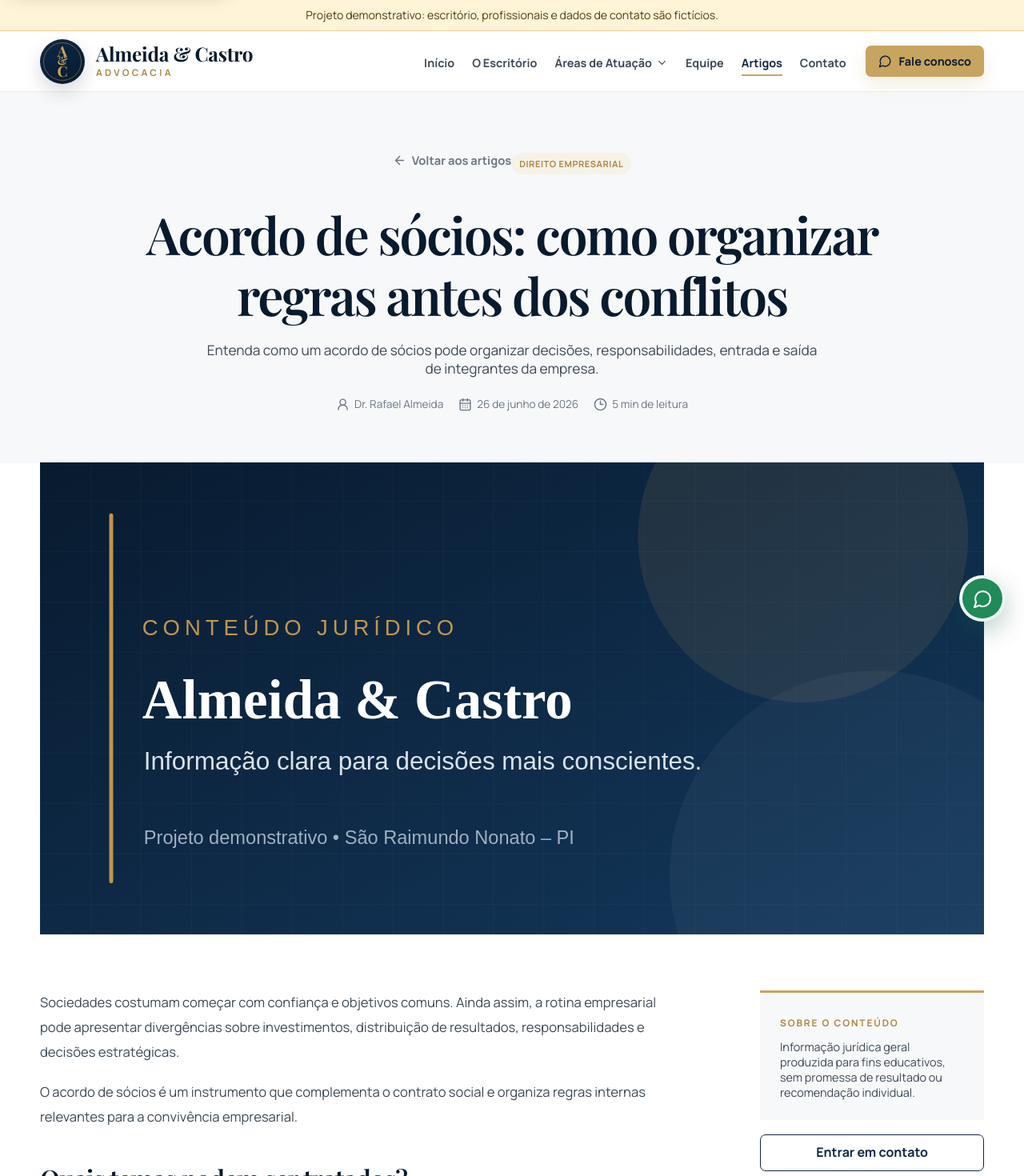
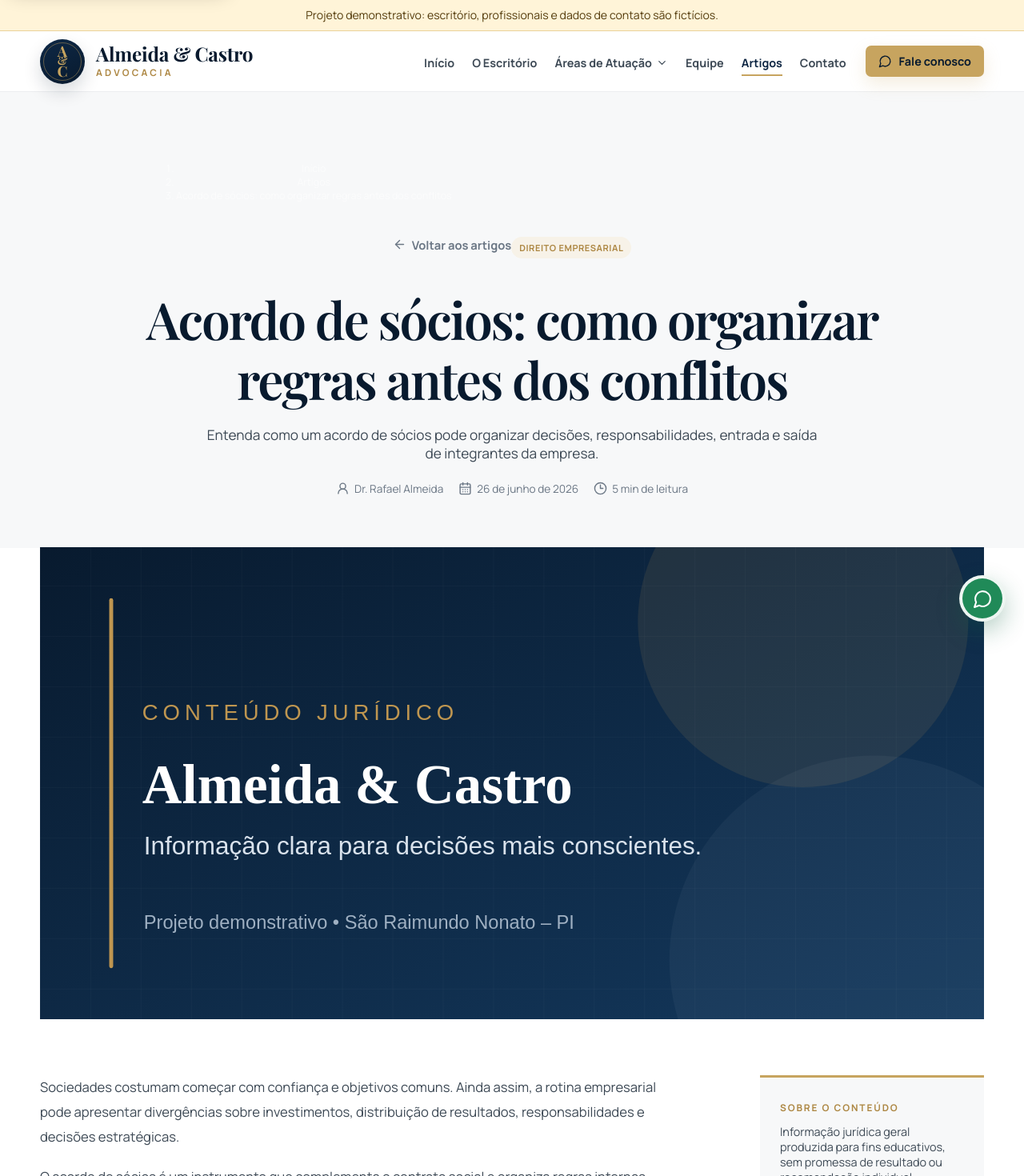
Before and after one commit to RicardoRibeiro-Prof/almeida-castro-advocacia, a React (Vite) app: page /artigos/acordo-de-socios-como-prevenir-conflitos-na-empresa in a window 1280 px wide. Shown: the top 1470 px of the page at 80% size. Built offline with nearby package versions, Linux system fonts and the light colour scheme.

Commit message:
Melhora SEO, breadcrumbs e semântica dos artigos

```diff
--- a/src/pages/ArticleDetail.jsx
+++ b/src/pages/ArticleDetail.jsx
@@ -2,14 +2,16 @@ import { ArrowLeft, CalendarDays, Clock3, MessageCircle, UserRound } from 'lucid
 import { useEffect, useState } from 'react'
 import { Link, useParams } from 'react-router-dom'
 import ArticleCard from '../components/ArticleCard'
+import Breadcrumbs from '../components/Breadcrumbs'
 import LoadingSpinner from '../components/LoadingSpinner'
 import Seo from '../components/Seo'
+import SITE, { buildAssetUrl, buildCanonicalUrl } from '../config/site'
 import { getPublishedArticleBySlug, getRelatedArticles } from '../services/articleService'
 import { formatDate } from '../utils/format'
 import { sanitizeHtml } from '../utils/sanitize'
 import NotFound from './NotFound'
 
-const FALLBACK_IMAGE = 'https://images.unsplash.com/photo-1589829545856-d10d557cf95f?auto=format&fit=crop&w=1600&q=85'
+const FALLBACK_IMAGE = `${import.meta.env.BASE_URL}images/articles/default.svg`
 
 export default function ArticleDetail() {
   const { slug } = useParams()
@@ -22,6 +24,7 @@ export default function ArticleDetail() {
   useEffect(() => {
     setLoading(true)
     setNotFound(false)
+    setError('')
     getPublishedArticleBySlug(slug)
       .then(async (data) => {
         if (!data) {
@@ -37,37 +40,95 @@ export default function ArticleDetail() {
 
   if (loading) return <div className="page-loading"><LoadingSpinner label="Carregando artigo..." /></div>
   if (notFound) return <NotFound />
-  if (error) return <div className="container page-error"><p className="status-message status-message--error">{error}</p></div>
+  if (error) return <div className="container page-error"><p className="status-message status-message--error" role="alert">{error}</p></div>
   if (!article) return null
 
-  const shareText = `${article.title} - ${window.location.href}`
+  const articlePath = `/artigos/${article.slug}`
+  const canonical = article.canonical || buildCanonicalUrl(articlePath)
+  const shareText = `${article.title} - ${canonical}`
   const shareUrl = `https://wa.me/?text=${encodeURIComponent(shareText)}`
+  const structuredData = [
+    {
+      '@context': 'https://schema.org',
+      '@type': 'BreadcrumbList',
+      itemListElement: [
+        { '@type': 'ListItem', position: 1, name: 'Início', item: buildCanonicalUrl('/') },
+        { '@type': 'ListItem', position: 2, name: 'Artigos', item: buildCanonicalUrl('/artigos') },
+        { '@type': 'ListItem', position: 3, name: article.title, item: canonical },
+      ],
+    },
+    {
+      '@context': 'https://schema.org',
+      '@type': 'BlogPosting',
+      headline: article.title,
+      description: article.summary,
+      image: buildAssetUrl(article.cover_image_url),
+      author: { '@type': 'Person', name: article.author_name },
+      publisher: {
+        '@type': 'Organization',
+        name: SITE.name,
+        logo: { '@type': 'ImageObject', url: buildAssetUrl(SITE.logo) },
+      },
+      datePublished: article.published_at,
+      dateModified: article.updated_at,
+      articleSection: article.categories?.name,
+      mainEntityOfPage: canonical,
+    },
+  ]
 
   return (
     <>
-      <Seo title={article.title} description={article.summary} image={article.cover_image_url} type="article" />
+      <Seo
+        title={article.title}
+        description={article.summary}
+        path={articlePath}
+        image={article.cover_image_url}
+        imageAlt={article.cover_alt}
+        type="article"
+        noIndex={article.no_index}
+        author={article.author_name}
+        publishedTime={article.published_at}
+        modifiedTime={article.updated_at}
+        section={article.categories?.name}
+        structuredData={structuredData}
+      />
       <article className="article-page">
         <header className="article-header">
           <div className="container article-header__inner">
-            <Link className="back-link" to="/artigos"><ArrowLeft size={17} /> Voltar aos artigos</Link>
+            <Breadcrumbs items={[
+              { label: 'Início', to: '/' },
+              { label: 'Artigos', to: '/artigos' },
+              { label: article.title },
+            ]} />
+            <Link className="back-link" to="/artigos"><ArrowLeft size={17} aria-hidden="true" /> Voltar aos artigos</Link>
             <span className="category-badge">{article.categories?.name || 'Informações Gerais'}</span>
             <h1>{article.title}</h1>
             <p className="article-header__summary">{article.summary}</p>
             <div className="article-header__meta">
-              <span><UserRound size={17} /> {article.author_name}</span>
-              <span><CalendarDays size={17} /> {formatDate(article.published_at)}</span>
-              <span><Clock3 size={17} /> {article.reading_time || 3} min de leitura</span>
+              <span><UserRound size={17} aria-hidden="true" /> {article.author_name}</span>
+              <span><CalendarDays size={17} aria-hidden="true" /> <time dateTime={article.published_at}>{formatDate(article.published_at)}</time></span>
+              <span><Clock3 size={17} aria-hidden="true" /> {article.reading_time || 3} min de leitura</span>
             </div>
           </div>
         </header>
-        <div className="container article-cover"><img src={article.cover_image_url || FALLBACK_IMAGE} alt={`Imagem de capa do artigo: ${article.title}`} onError={(event) => { event.currentTarget.src = FALLBACK_IMAGE }} /></div>
+        <div className="container article-cover">
+          <img
+            src={article.cover_image_url || FALLBACK_IMAGE}
+            alt={article.cover_alt || `Imagem de capa do artigo ${article.title}`}
+            width="1200"
+            height="630"
+            decoding="async"
+            fetchPriority="high"
+            onError={(event) => { event.currentTarget.src = FALLBACK_IMAGE }}
+          />
+        </div>
         <div className="container article-layout">
           <div>
             <div className="article-content" dangerouslySetInnerHTML={{ __html: sanitizeHtml(article.content) }} />
             <div className="article-disclaimer"><strong>Aviso</strong><p>Este conteúdo possui caráter meramente informativo e não substitui uma análise jurídica individualizada.</p></div>
-            <div className="article-share"><span>Compartilhe este conteúdo:</span><a className="button button--whatsapp button--small" href={shareUrl} target="_blank" rel="noopener noreferrer"><MessageCircle size={17} /> WhatsApp</a></div>
+            <div className="article-share"><span>Compartilhe este conteúdo:</span><a className="button button--whatsapp button--small" href={shareUrl} target="_blank" rel="noopener noreferrer"><MessageCircle size={17} aria-hidden="true" /> WhatsApp</a></div>
           </div>
-          <aside className="article-sidebar">
+          <aside className="article-sidebar" aria-label="Informações sobre o conteúdo">
             <div><span className="eyebrow">Sobre o conteúdo</span><p>Informação jurídica geral produzida para fins educativos, sem promessa de resultado ou recomendação individual.</p></div>
             <Link className="button button--outline" to="/contato">Entrar em contato</Link>
           </aside>
@@ -75,8 +136,8 @@ export default function ArticleDetail() {
       </article>
 
       {related.length > 0 && (
-        <section className="section section--soft">
-          <div className="container"><div className="related-heading"><div><span className="eyebrow">Continue lendo</span><h2>Artigos relacionados</h2></div><Link className="text-link" to="/artigos">Ver todos</Link></div><div className="article-grid">{related.map((item) => <ArticleCard key={item.id} article={item} compact />)}</div></div>
+        <section className="section section--soft" aria-labelledby="related-title">
+          <div className="container"><div className="related-heading"><div><span className="eyebrow">Continue lendo</span><h2 id="related-title">Artigos relacionados</h2></div><Link className="text-link" to="/artigos">Ver todos</Link></div><div className="article-grid">{related.map((item) => <ArticleCard key={item.id} article={item} compact />)}</div></div>
         </section>
       )}
     </>
```
